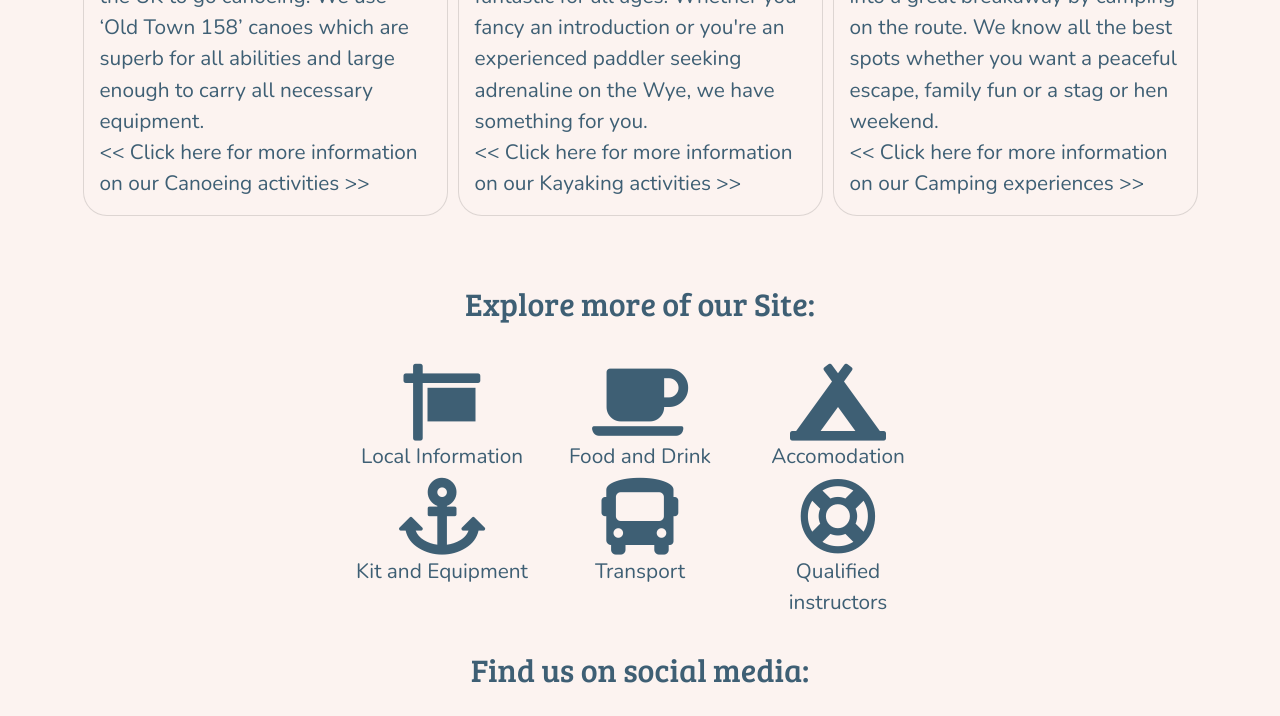
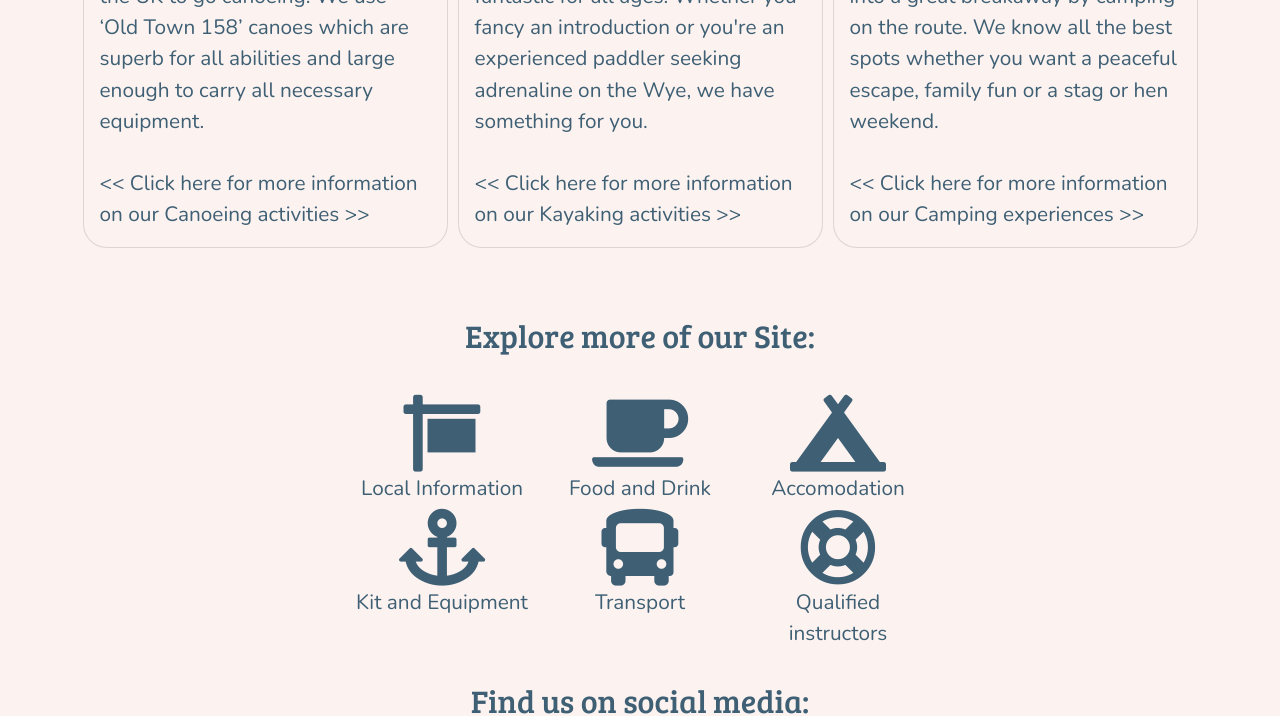
Before and after one commit to Ben-Bromley/LeftBankCanoeHire, a plain HTML site: page index.html in a window 1280 px wide. Shown: the part 1220-1936 px from the top of the page. Drawn offline with nearby package versions, Linux system fonts and the light colour scheme.

Commit message:
added spacing to info cards

```diff
--- a/index.html
+++ b/index.html
@@ -174,7 +174,7 @@
                     <h3 class="card-title">Canoeing</h3>
                     <p class="card-text">The River Wye is the best place in the UK to go canoeing. We use
                         ‘Old Town 158’ canoes which are superb for all abilities and large enough to carry
-                        all necessary equipment. <br><a class="learn-more-link" href="">&lt;&lt; Click here for more
+                        all necessary equipment. <br /><br /><a class="learn-more-link" href="">&lt;&lt; Click here for more
                             information on our Canoeing activities
                             &gt;&gt;</a>
                     </p>
@@ -187,7 +187,7 @@
                         fancy
                         an introduction or you're an experienced paddler seeking adrenaline on the Wye, we
                         have
-                        something for you. <br><a class="learn-more-link" href="">&lt;&lt; Click here for more
+                        something for you. <br /><br /><a class="learn-more-link" href="">&lt;&lt; Click here for more
                             information on our Kayaking activities
                             &gt;&gt;</a>
                     </p>
@@ -200,7 +200,7 @@
                         on
                         the route. We know all the best spots whether you want a peaceful escape, family fun
                         or
-                        a stag or hen weekend. <br><a class="learn-more-link" href="">&lt;&lt; Click here for more
+                        a stag or hen weekend. <br /><br /><a class="learn-more-link" href="">&lt;&lt; Click here for more
                             information on our Camping experiences
                             &gt;&gt;</a>
                     </p>
@@ -314,12 +314,6 @@
 
         </div>
     </footer>
-    <!-- <script src="https://cdn.jsdelivr.net/npm/@popperjs/core@2.6.0/dist/umd/popper.min.js"
-        integrity="sha384-KsvD1yqQ1/1+IA7gi3P0tyJcT3vR+NdBTt13hSJ2lnve8agRGXTTyNaBYmCR/Nwi"
-        crossorigin="anonymous"></script>
-    <script src="https://cdn.jsdelivr.net/npm/bootstrap@5.0.0-beta2/dist/js/bootstrap.min.js"
-        integrity="sha384-nsg8ua9HAw1y0W1btsyWgBklPnCUAFLuTMS2G72MMONqmOymq585AcH49TLBQObG"
-        crossorigin="anonymous"></script> -->
     <script src="https://code.jquery.com/jquery-3.2.1.slim.min.js"
         integrity="sha384-KJ3o2DKtIkvYIK3UENzmM7KCkRr/rE9/Qpg6aAZGJwFDMVNA/GpGFF93hXpG5KkN"
         crossorigin="anonymous"></script>
```
